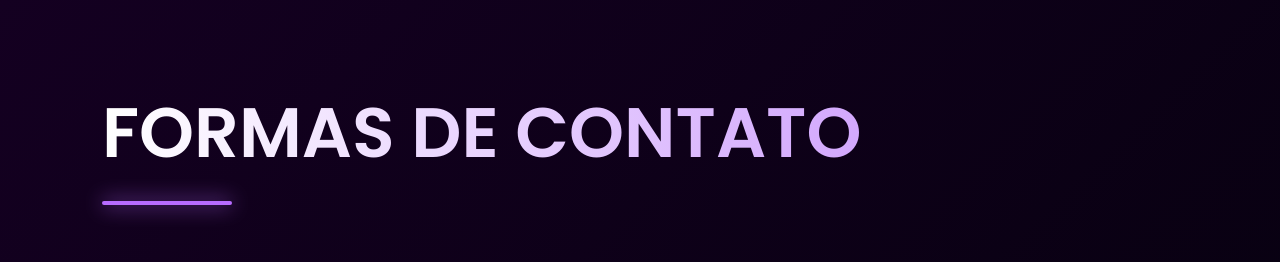
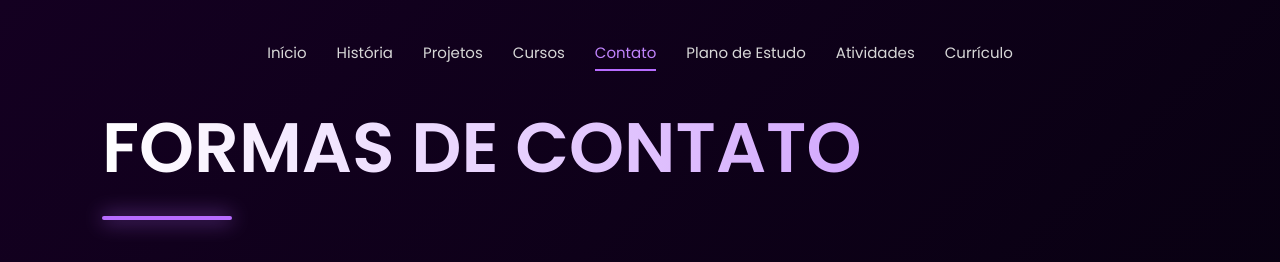
Before and after one commit to viturinos/portifolio_vitu, a website: page sobre.html in a window 1280 px wide. Shown: the top 262 px of the page. Drawn offline with Linux system fonts and the light colour scheme.

Commit message:
plano de estudo

```diff
--- a/historia.css
+++ b/historia.css
@@ -35,30 +35,7 @@ body {
     position: relative;
 }
 
-/* brilhos de fundo */
-body::before,
-body::after {
-    content: '';
-    position: fixed;
-    width: 520px;
-    height: 520px;
-    border-radius: 50%;
-    pointer-events: none;
-    z-index: 0;
-    filter: blur(30px);
-}
-
-body::before {
-    top: -220px;
-    right: -160px;
-    background: radial-gradient(circle, rgba(168, 85, 247, 0.18), transparent 70%);
-}
-
-body::after {
-    bottom: -260px;
-    left: -180px;
-    background: radial-gradient(circle, rgba(244, 114, 182, 0.1), transparent 70%);
-}
+/* brilhos de fundo nas pontas removidos */
 
 /* ================= BARRA DE LEITURA ================= */
 
--- a/sobre.html
+++ b/sobre.html
@@ -14,6 +14,18 @@
 </head>
 
 <body>
+    <nav>
+        <ul>
+            <li><a href="home1.html">Início</a></li>
+            <li><a href="historia.html">História</a></li>
+            <li><a href="projetos.html">Projetos</a></li>
+            <li><a href="curso.html">Cursos</a></li>
+            <li><a href="sobre.html" class="atual" aria-current="page">Contato</a></li>
+            <li><a href="planoestudo.html">Plano de Estudo</a></li>
+            <li><a href="atividades.html">Atividades</a></li>
+            <li><a href="curriculo.html">Currículo</a></li>
+        </ul>
+    </nav>
     <style>
         * {
             margin: 0;
@@ -31,7 +43,56 @@
 
             color: white;
 
-            padding: 80px 8%;
+            padding: 40px 8% 80px;
+        }
+
+        /* NAVBAR */
+
+        nav {
+            padding: 0 0 30px;
+            position: relative;
+            z-index: 2;
+        }
+
+        nav ul {
+            display: flex;
+            justify-content: center;
+            align-items: center;
+            gap: 30px;
+            flex-wrap: wrap;
+            list-style: none;
+        }
+
+        nav a {
+            color: #d7d7d7;
+            text-decoration: none;
+            font-size: 15px;
+            transition: 0.3s;
+            position: relative;
+        }
+
+        nav a:hover {
+            color: #c084fc;
+        }
+
+        nav a::after {
+            content: '';
+            width: 0;
+            height: 2px;
+            background: #b76cff;
+            position: absolute;
+            left: 0;
+            bottom: -8px;
+            transition: 0.3s;
+        }
+
+        nav a:hover::after,
+        nav a.atual::after {
+            width: 100%;
+        }
+
+        nav a.atual {
+            color: #c084fc;
         }
 
         /* TÍTULO */
```
Also changed, not shown: curso.html (+63 -1 lines), planoestudo.html (+11 -2 lines), projetos.html (+62 -0 lines).
